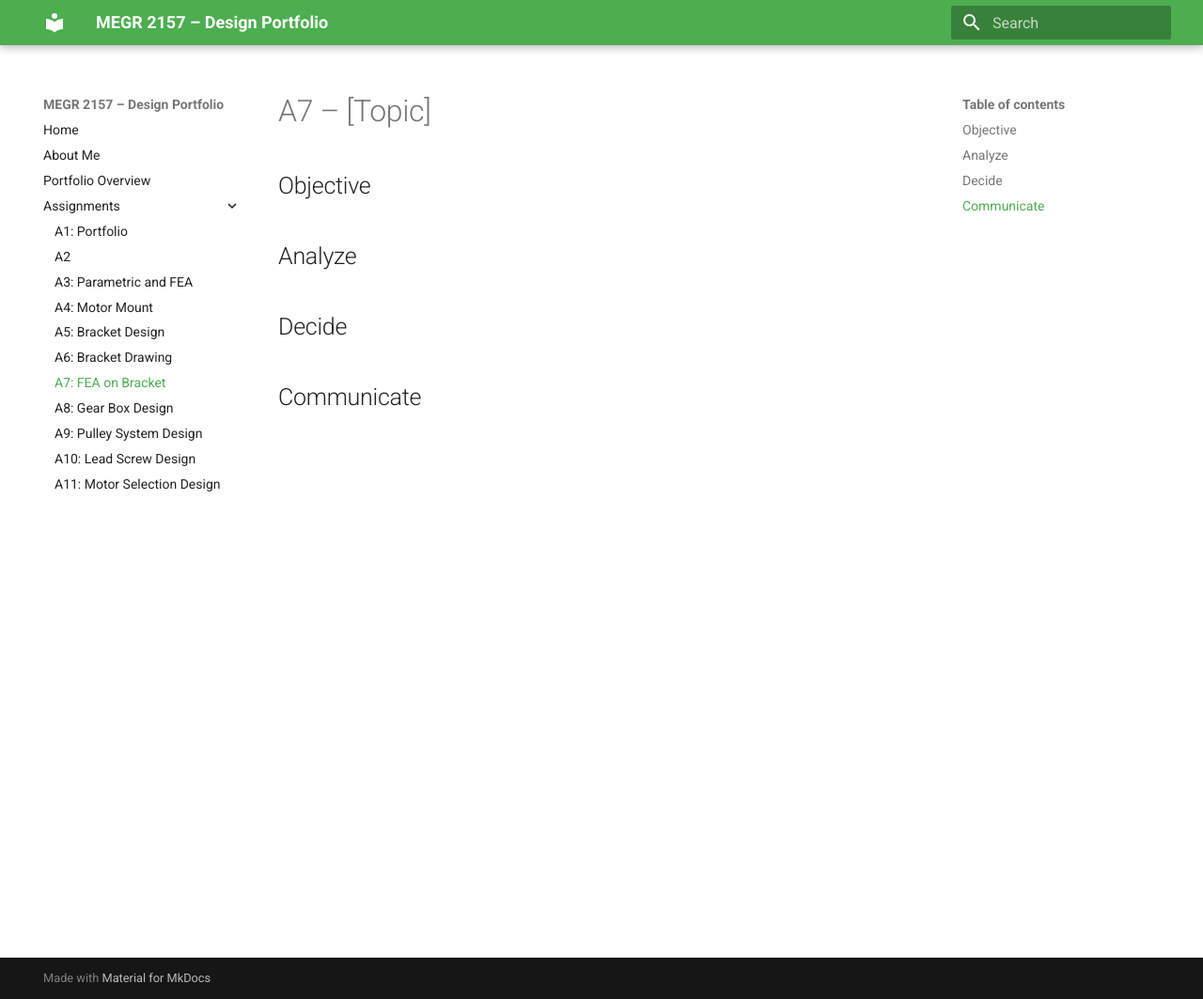
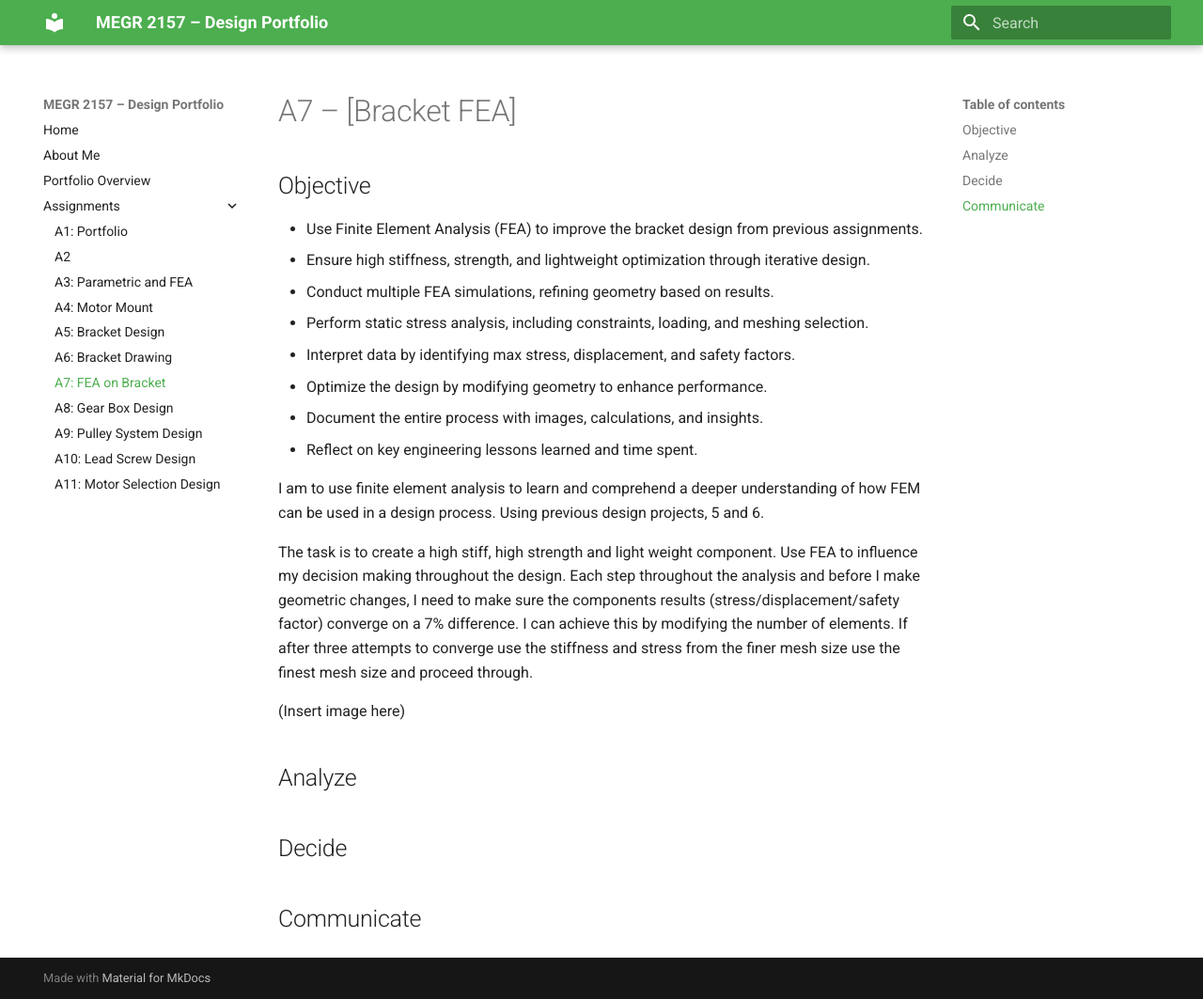
Before and after one commit to IzabellaMontero/megr2157-portfolio, an MkDocs documentation site: the page built from docs/assignments/A07/index.md, in a window 1280 px wide and 1063 px high. Shown: the whole window at 94% size. Built offline with MkDocs 1.6.1 and Material for MkDocs 9.7.7, drawn with Linux system fonts in a browser that asks for light colours.

Commit message:
Update index.md

```diff
--- a/docs/assignments/A07/index.md
+++ b/docs/assignments/A07/index.md
@@ -1,6 +1,21 @@
-# A7 – [Topic]
+# A7 – [Bracket FEA]
 
 ## Objective
+
+- Use Finite Element Analysis (FEA) to improve the bracket design from previous assignments.
+- Ensure high stiffness, strength, and lightweight optimization through iterative design.
+- Conduct multiple FEA simulations, refining geometry based on results.
+- Perform static stress analysis, including constraints, loading, and meshing selection.
+- Interpret data by identifying max stress, displacement, and safety factors.
+- Optimize the design by modifying geometry to enhance performance.
+- Document the entire process with images, calculations, and insights.
+- Reflect on key engineering lessons learned and time spent.
+
+I am to use finite element analysis to learn and comprehend a deeper understanding of how FEM can be used in a design process. Using previous design projects, 5 and 6.
+
+The task is to create a high stiff, high strength and light weight component. Use FEA to influence my decision making throughout the design. Each step throughout the analysis and before I make geometric changes, I need to make sure the components results (stress/displacement/safety factor) converge on a 7% difference. I can achieve this by modifying the number of elements. If after three attempts to converge use the stiffness and stress from the finer mesh size use the finest mesh size and proceed through.
+
+(Insert image here)
 
 
 ## Analyze
```
